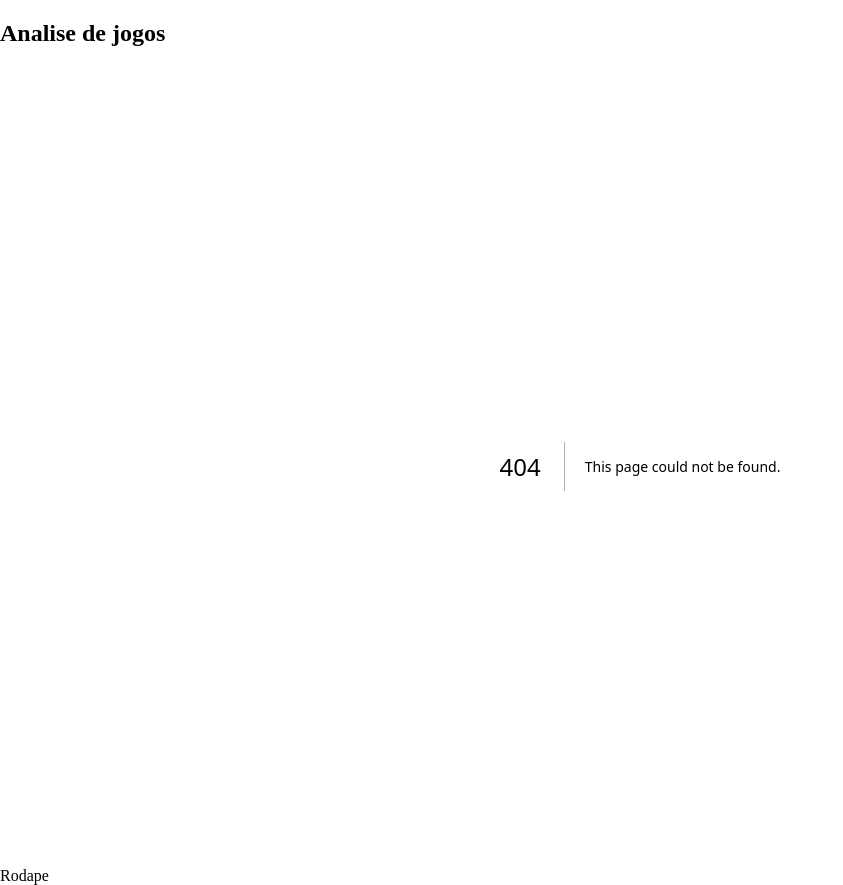
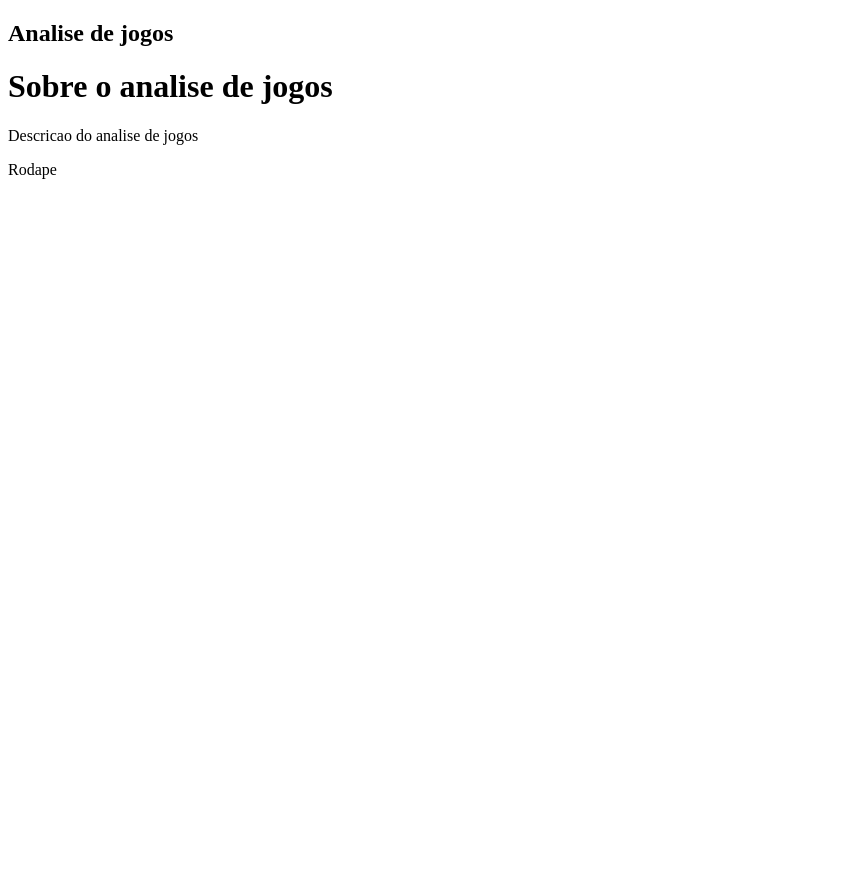
Before and after one commit to Gui089/game-reviews, a Next.js app: page /about in a window 1280 px wide. Before the commit this address had no page. Shown: the whole page, without its empty margins (0-843 px from the left). After the commit the page ends 800 px from the top, so only its background shows below. Built offline with nearby package versions, Linux system fonts and the light colour scheme.

Commit message:
add about page

```diff
--- /dev/null
+++ b/src/app/about/page.tsx
@@ -0,0 +1,12 @@
+
+
+const AboutPage = () => {
+    return (
+        <>
+            <h1>Sobre o analise de jogos</h1>
+            <p>Descricao do analise de jogos</p>
+        </>
+    )
+}
+
+export default AboutPage;
```
